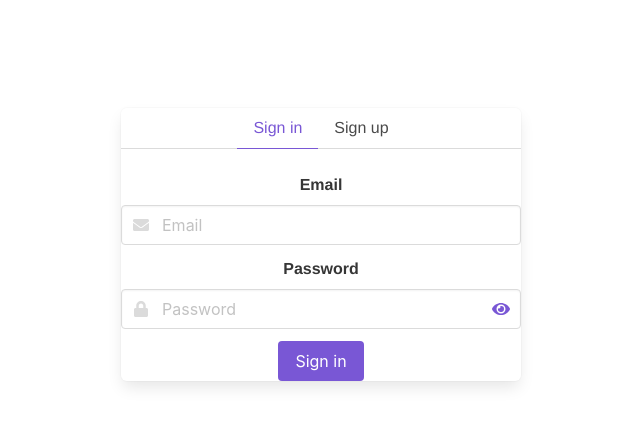
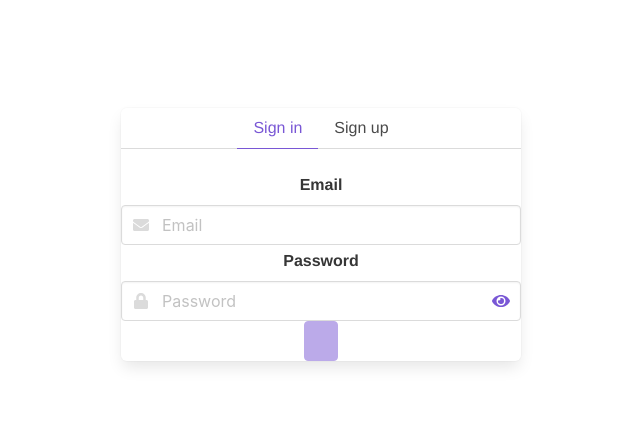
Before and after one commit to vsokoltsov/Authorization360-client, a Vue app: page /auth/sign-in in a window 1280 px wide. Shown: the top 426 px of the page, without its empty margins (319-959 px from the left). Built offline with nearby package versions, Linux system fonts and the light colour scheme; no server answers.

Commit message:
Add changes to sign in form

```diff
--- a/package.json
+++ b/package.json
@@ -16,6 +16,7 @@
     "core-js": "^2.6.5",
     "vue": "^2.6.10",
     "vue-router": "^3.0.7",
+    "vuelidate": "^0.7.4",
     "vuex": "^3.1.1"
   },
   "devDependencies": {
--- a/src/components/Authorization/SignIn.vue
+++ b/src/components/Authorization/SignIn.vue
@@ -1,9 +1,10 @@
 <template>
     <form @submit.prevent="submitForm">
+            <div>
                 <b-field
                     label="Email"
-                :type="{ 'is-danger': errors.email }"
-                :message="errors.email">
+                    :type="{ 'is-danger': $v.email.$invalid && $v.email.$model }"
+                    :message="emailErrors">
                     <b-input
                         placeholder="Email"
                         type="email"
@@ -12,10 +13,12 @@
                         icon="envelope">
                     </b-input>
                 </b-field>
+            </div>
+            <div>
                 <b-field
                     label="Password"
-                :type="{ 'is-danger': errors.password }"
-                :message="errors.password">
+                    :type="{ 'is-danger': $v.password.$invalid && $v.password.$model }"
+                    :message="passwordErrors">
                     <b-input
                         placeholder="Password"
                         type="password"
@@ -25,11 +28,14 @@
                         password-reveal>
                     </b-input>
                 </b-field>
-            <b-button tag="input" type="is-primary" native-type="submit" value="Sign in" />
+            </div>
+            <b-button tag="input" type="is-primary" native-type="submit" value="Sign in" :disabled="$v.$invalid" />
     </form>
 </template>
 
 <script>
+import { required, email } from 'vuelidate/lib/validators'
+
 export default {
   data() {
       return {
@@ -38,8 +44,19 @@ export default {
       }
   },
   computed: {
-    errors() {
-        return this.$store.getters.signInErrors
+    emailErrors() {
+        const errors = [
+            { 'Field is required': !this.$v.email.required && this.$v.email.$model },
+            { 'Does not match the email': !this.$v.email.email && this.$v.email.$model },
+            ...((this.$store.getters.signInErrors || {}).email || [])
+        ]
+        return errors
+    },
+    passwordErrors() {
+        const errors = [
+            { 'Field is required': !this.$v.password.required && this.$v.password.$model },
+            ...((this.$store.getters.signInErrors || {}).password || [])
+        ]
     }
   },
   methods: {
@@ -58,6 +75,15 @@ export default {
   },
   destroyed() {
       this.$store.commit('SET_SIGN_IN_ERRORS', { errors: {} })
+  },
+  validations: {
+      email: {
+          required,
+          email
+      },
+      password: {
+          required
+      }
   }
 }
 </script>
--- a/src/main.js
+++ b/src/main.js
@@ -1,5 +1,6 @@
 import Vue from 'vue'
 import VueRouter from 'vue-router'
+import Vuelidate from 'vuelidate'
 import App from './App.vue'
 import { router } from './routes'
 import { store } from './store'
@@ -25,6 +26,7 @@ Vue.component('authorization-layout', Authorization)
 
 Vue.config.productionTip = false
 Vue.use(VueRouter)
+Vue.use(Vuelidate)
 
 new Vue({
   store,
--- a/src/store/index.js
+++ b/src/store/index.js
@@ -10,7 +10,11 @@ export const store = new Vuex.Store({
     state: {
         current_user: {},
         signInErrors: {},
-        signUpErrors: {}
+        signUpErrors: {
+            email: [],
+            password: [],
+            passwordConfirmation: []
+        }
     },
     getters: {
         currentUser: state => {
```
Also changed, not shown: 1 other file (tests, documents, lock files or other folders). Lines whose indentation alone changed are shown as unchanged.
